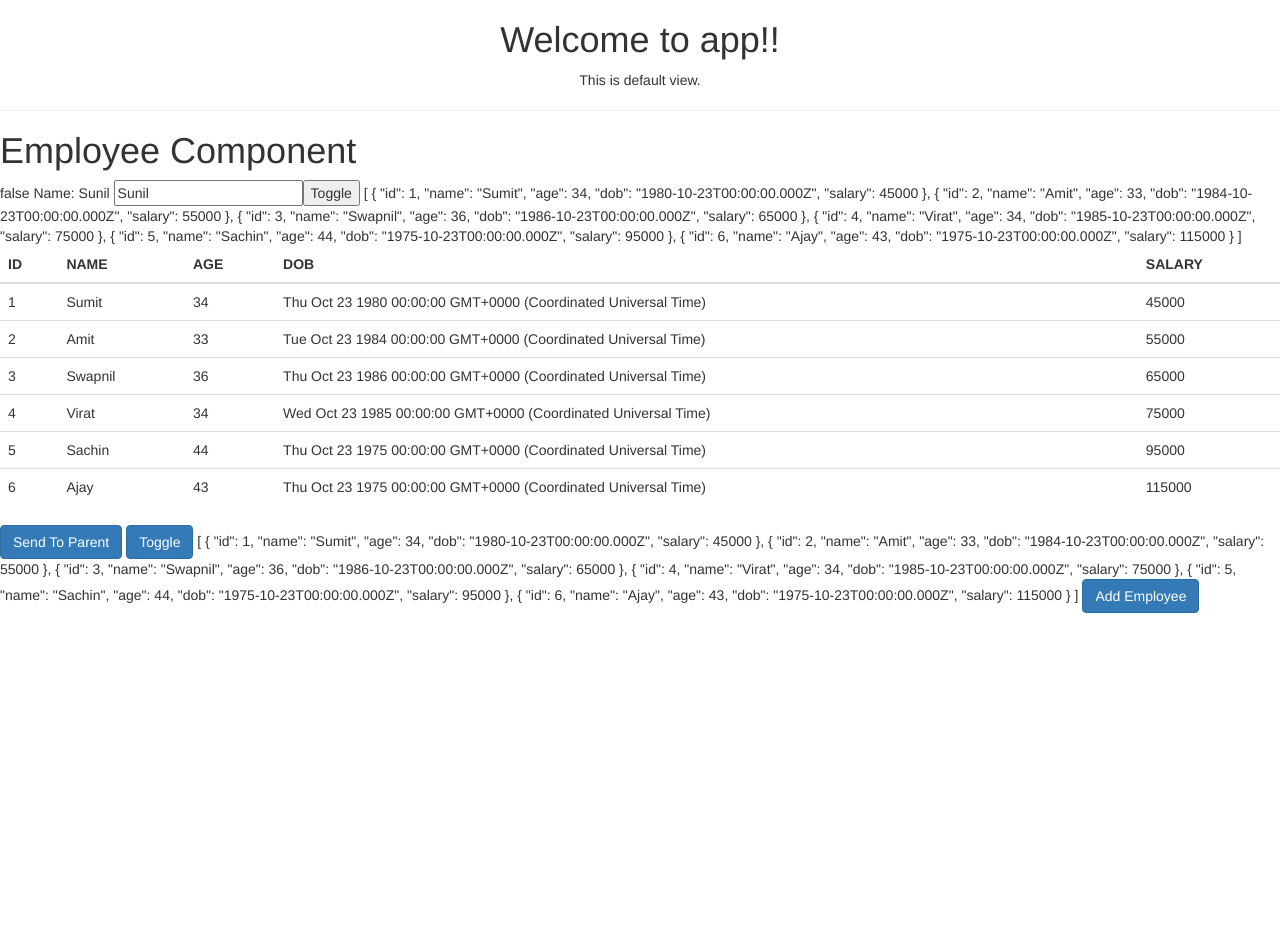
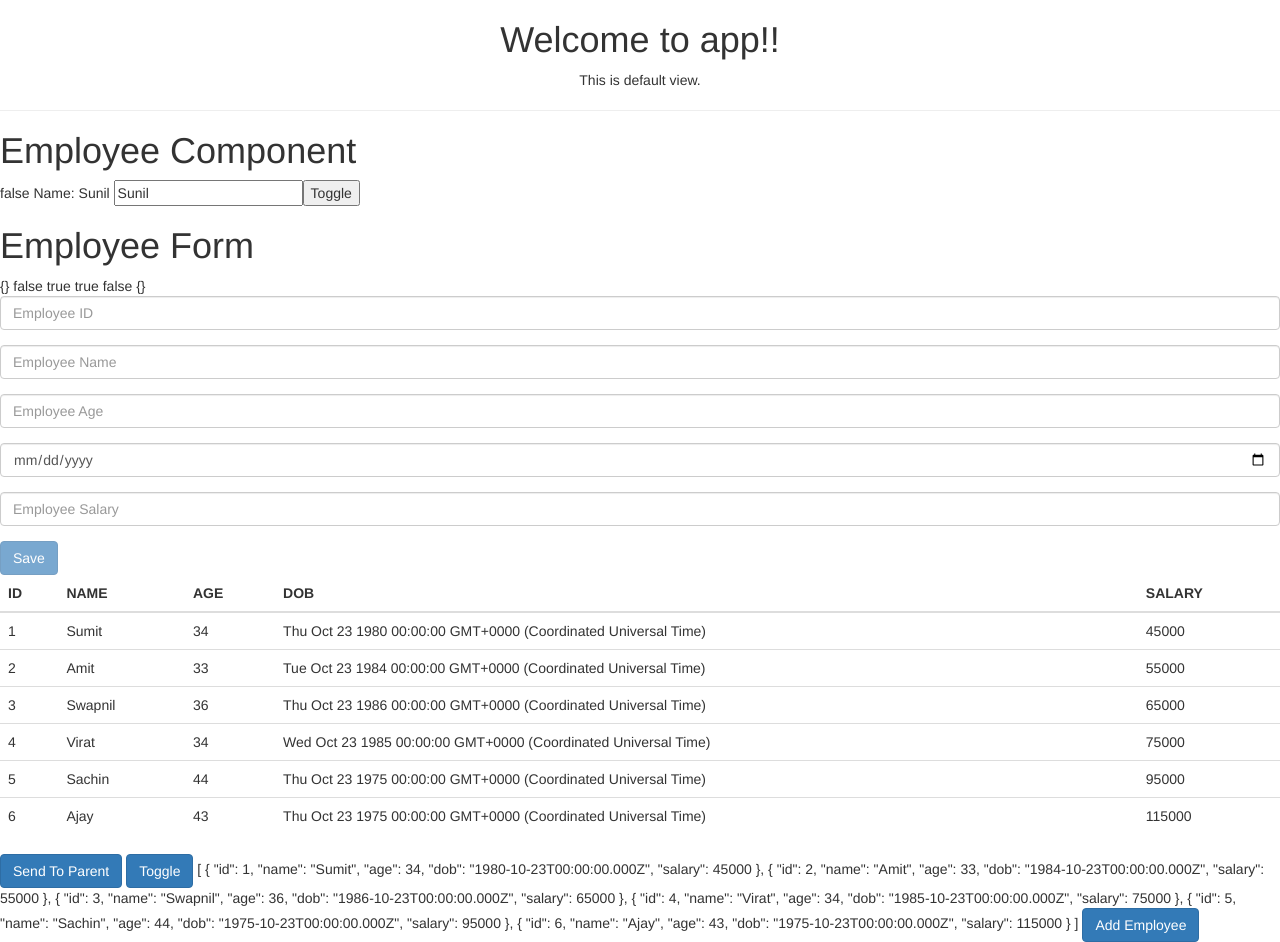
Before and after one commit to santoshyadav198613/EmployeeManagementApp-LIPS, an Angular app: page / in a window 1280 px wide. Before the commit the page ends 800 px from the top, so only its background shows below. Built offline with nearby package versions, Linux system fonts and the light colour scheme.

Commit message:
added validation

```diff
--- a/src/app/app.module.ts
+++ b/src/app/app.module.ts
@@ -1,5 +1,7 @@
 import { BrowserModule } from '@angular/platform-browser';
 import { NgModule } from '@angular/core';
+
+import { FormsModule } from '@angular/forms';
 
 import { AppComponent } from './app.component';
 import { EmployeeComponent } from './employee/employee.component';
@@ -19,7 +21,8 @@ import { EmployeeService } from './service/employee/employee.service';
     DepartmentDetailsComponent
   ],
   imports: [
-    BrowserModule
+    BrowserModule,
+    FormsModule
   ],
   // providers: [EmployeeService],
   providers: [{ provide: EmployeeService, useClass: EmployeeNewService }],
--- a/src/app/employee/employee.component.html
+++ b/src/app/employee/employee.component.html
@@ -13,7 +13,40 @@
 
 <button type="button" (click)="toggle()">Toggle</button>
 
-{{employeeList | json }}
+<h1>
+    Employee Form
+</h1>
+
+{{employee | json}}
+{{empForm.valid | json}}
+{{empForm.invalid | json}}
+{{empForm.pristine | json}}
+{{empForm.dirty | json}}
+{{empForm.value | json}}
+<form #empForm="ngForm" (submit)="save()" novalidate>
+    <div class="form-group">
+        <input required class="form-control" [(ngModel)]="employee.id" type="number" name="id" placeholder="Employee ID">
+    </div>
+    <div class="form-group">
+        <input required minlength="3" max="8" class="form-control" type="text" name="name" [(ngModel)]="employee.name" placeholder="Employee Name">
+    </div>
+    <div class="form-group">
+        <input class="form-control" required min="4" max="45" [(ngModel)]="employee.age" type="number" name="age" placeholder="Employee Age">
+    </div>
+    <div class="form-group">
+        <input type="date" required class="form-control" name="dob" [(ngModel)]="employee.dob" placeholder="Employee DOB">
+    </div>
+    <div class="form-group">
+        <input type="number" required [(ngModel)]="employee.salary" class="form-control" name="salary" placeholder="Employee Salary">
+    </div>
+    <div>
+        <button [disabled]="empForm.invalid" type="submit" class="btn btn-primary">Save</button>
+    </div>
+
+</form>
+
+
+<!-- {{employeeList | json }} -->
 <app-employee-list [empList]="employeeList" (message)="receiveFromChild($event)"></app-employee-list>
 
 {{message}}
--- a/src/app/employee/employee.component.ts
+++ b/src/app/employee/employee.component.ts
@@ -13,6 +13,7 @@ export class EmployeeComponent implements OnInit, DoCheck {
   name: string = 'Sunil';
   divVisible: boolean = false;
   employeeList: Employee[];
+  employee: Employee = new Employee();
   constructor(private empService: EmployeeService) { }
 
   ngOnInit(): void {
@@ -20,6 +21,10 @@ export class EmployeeComponent implements OnInit, DoCheck {
   }
   ngDoCheck(): void {
     console.log('this is do check event.');
+  }
+
+  save(){
+    console.log(this.employee);
   }
 
   toggle() {
```
